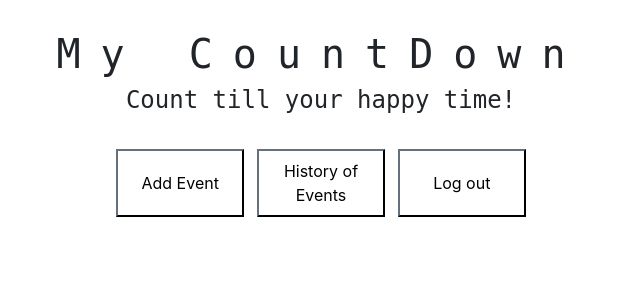
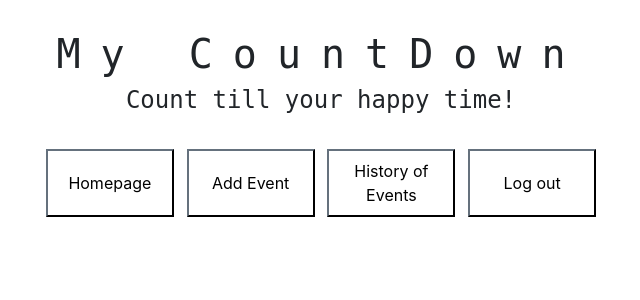
Before and after one commit to laimaurnezaite/CountDown, a Flask app: page /layout in a window 1280 px wide. Shown: the top 300 px of the page, without its empty margins (319-959 px from the left). Run offline with Flask 2, Linux system fonts and the light colour scheme; some libraries are stand-ins or nearby versions.

Commit message:
add homepage button in menu

```diff
--- a/templates/layout.html
+++ b/templates/layout.html
@@ -14,9 +14,10 @@
         <h1>My CountDown</h1>
         <h4>Count till your happy time!</h4>
             <div class="d-flex justify-content-center">
-                    <button type="button" id="menu" class="p-2 bd-highlight" onclick='window.location.href = "/form/add-event";'>Add Event</button>
-                    <button type="button" id="menu" class="p-2 bd-highlight" onclick='window.location.href = "/history";'>History of Events</button>
-                    <button type="button" id="menu" class="p-2 bd-highlight" onclick='window.location.href = "/logout";'>Log out</button>
+                <button type="button" id="menu" class="p-2 bd-highlight" onclick='window.location.href = "/";'>Homepage</button>
+                <button type="button" id="menu" class="p-2 bd-highlight" onclick='window.location.href = "/form/add-event";'>Add Event</button>
+                <button type="button" id="menu" class="p-2 bd-highlight" onclick='window.location.href = "/history";'>History of Events</button>
+                <button type="button" id="menu" class="p-2 bd-highlight" onclick='window.location.href = "/logout";'>Log out</button>
             </div>
 
 
```
